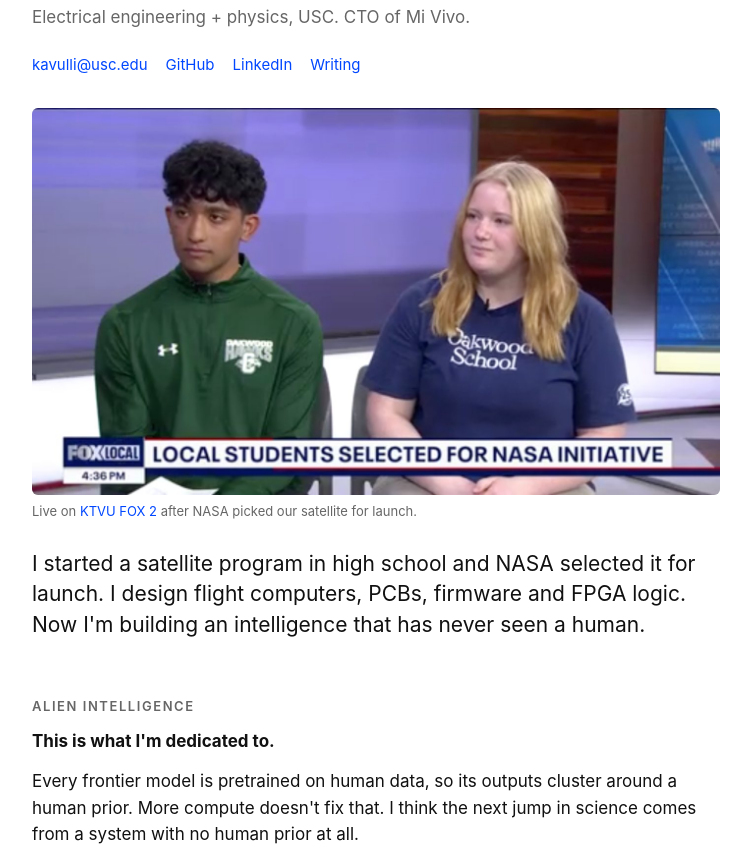
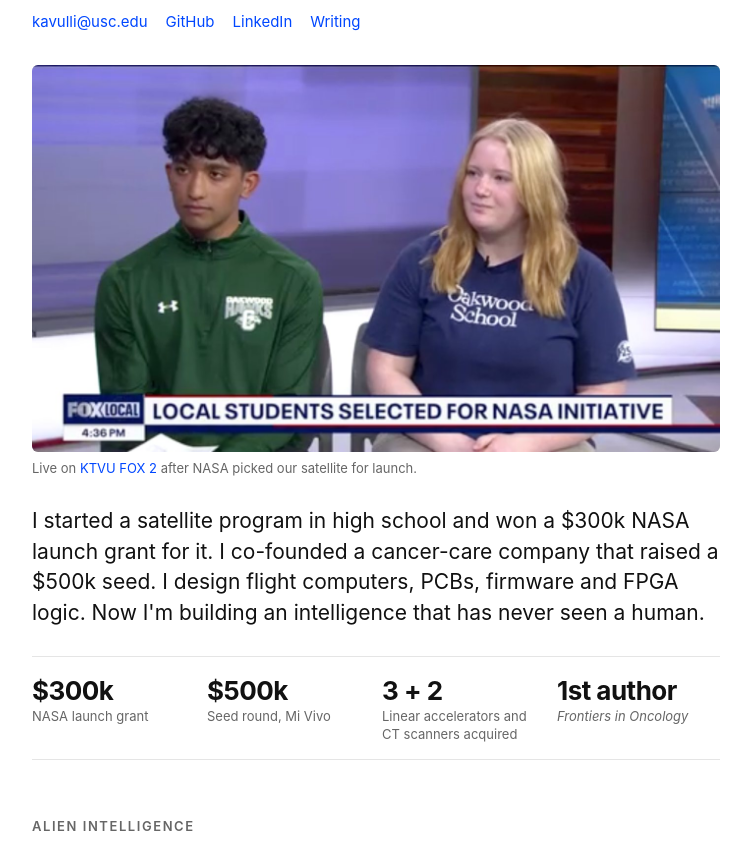
Before and after one commit to rsktaker/rsktaker.github.io, a plain HTML site: page index.html in a window 1280 px wide. Shown: the part 108-953 px from the top of the page, without its empty margins (264-1015 px from the left). Drawn offline with Linux system fonts and the light colour scheme.

Commit message:
Add numbers, seed round, paper

```diff
--- a/index.html
+++ b/index.html
@@ -4,7 +4,7 @@
 <meta charset="utf-8">
 <meta name="viewport" content="width=device-width, initial-scale=1">
 <title>Ruchir Kavulli</title>
-<meta name="description" content="Ruchir Kavulli. Builds satellites, cancer centers, and an intelligence with no human prior.">
+<meta name="description" content="Ruchir Kavulli. Satellites, cancer centers, and an intelligence with no human prior.">
 <meta property="og:image" content="ktvu-studio.jpg">
 <style>
 :root{--bg:#fff;--fg:#111;--mute:#666;--line:#e5e5e5;--link:#0047ff}
@@ -12,7 +12,7 @@
 *{box-sizing:border-box}
 body{margin:0;background:var(--bg);color:var(--fg);font:17px/1.55 ui-sans-serif,-apple-system,"Helvetica Neue",Arial,sans-serif}
 main{max-width:720px;margin:0 auto;padding:56px 16px 80px}
-h1{font-size:44px;line-height:1.05;margin:0 0 10px;letter-spacing:-.02em}
+h1{font-size:44px;line-height:1.05;margin:0 0 16px;letter-spacing:-.02em}
 h2{font-size:13px;text-transform:uppercase;letter-spacing:.12em;color:var(--mute);margin:56px 0 12px;font-weight:600}
 p{margin:0 0 14px}
 a{color:var(--link);text-decoration:none}a:hover{text-decoration:underline}
@@ -30,6 +30,10 @@ ul{padding:0;margin:0;list-style:none}
 li{padding:10px 0;border-top:1px solid var(--line);display:flex;justify-content:space-between;gap:16px}
 li span{color:var(--mute);white-space:nowrap;font-size:15px}
 .big{font-size:21px;line-height:1.45}
+.stats{display:grid;grid-template-columns:repeat(4,1fr);gap:12px;margin:28px 0 0;border-top:1px solid var(--line);border-bottom:1px solid var(--line);padding:16px 0}
+.stats b{display:block;color:var(--fg);font-size:26px;letter-spacing:-.02em}
+.stats div{font-size:13px;color:var(--mute);line-height:1.35}
+@media (max-width:560px){.stats{grid-template-columns:1fr 1fr}}
 @media (max-width:560px){h1{font-size:36px}.grid{grid-template-columns:1fr}li{flex-direction:column;gap:2px}}
 </style>
 </head>
@@ -37,7 +41,6 @@ li span{color:var(--mute);white-space:nowrap;font-size:15px}
 <main>
 
 <h1>Ruchir Kavulli</h1>
-<p class="sub">Electrical engineering + physics, USC. CTO of Mi Vivo.</p>
 <div class="links">
 <a href="mailto:kavulli@usc.edu">kavulli@usc.edu</a>
 <a href="https://github.com/rsktaker">GitHub</a>
@@ -50,7 +53,14 @@ li span{color:var(--mute);white-space:nowrap;font-size:15px}
 <figcaption>Live on <a href="https://www.ktvu.com/video/1431587">KTVU FOX 2</a> after NASA picked our satellite for launch.</figcaption>
 </figure>
 
-<p class="big" style="margin-top:28px">I started a satellite program in high school and NASA selected it for launch. I design flight computers, PCBs, firmware and FPGA logic. Now I'm building an intelligence that has never seen a human.</p>
+<p class="big" style="margin-top:28px">I started a satellite program in high school and won a $300k NASA launch grant for it. I co-founded a cancer-care company that raised a $500k seed. I design flight computers, PCBs, firmware and FPGA logic. Now I'm building an intelligence that has never seen a human.</p>
+
+<div class="stats">
+<div><b>$300k</b>NASA launch grant</div>
+<div><b>$500k</b>Seed round, Mi Vivo</div>
+<div><b>3 + 2</b>Linear accelerators and CT scanners acquired</div>
+<div><b>1st author</b><i>Frontiers in Oncology</i></div>
+</div>
 
 <h2>Alien Intelligence</h2>
 <p><b>This is what I'm dedicated to.</b></p>
@@ -76,16 +86,17 @@ li span{color:var(--mute);white-space:nowrap;font-size:15px}
 </div>
 
 <h2>Mi Vivo</h2>
-<p>I co-founded Mi Vivo and I'm its CTO. We build complete radiotherapy centers inside shipping containers, pre-assembled and plug-and-play, for countries that don't have enough of them. Our oncology software already runs in two hospitals in Honduras. It's a for-profit company with a charity's mission, and I'm committed to it.</p>
-<p>First-author perspective on containerized radiotherapy, accepted at <i>Frontiers in Oncology</i>.</p>
+<p>I co-founded Mi Vivo and I'm its CTO. We build complete radiotherapy centers inside shipping containers, pre-assembled and plug-and-play, for countries that don't have enough of them. We raised a $500k seed round and have acquired 3 linear accelerators and 2 CT scanners. Our oncology software already runs in two hospitals in Honduras, and I've been there twice to deploy it. It's a for-profit company with a charity's mission, and I'm committed to it.</p>
+<p>Paper: <i>"Parts to a whole: pre-assembled, containerized radiotherapy centers for low- and middle-income countries."</i> First author, accepted at <i>Frontiers in Oncology</i>.</p>
 
 <h2>Also</h2>
 <ul>
 <li><div>Ambient Scientific, ultra low-power AI chips. FPGA, Verilog, test rigs</div><span>2022–2024</span></li>
-<li><div>Avionics board, <a href="https://www.uscrpl.com/aftershock-ii">USC Rocket Propulsion Lab</a></div><span>2024</span></li>
+<li><div>HAMSTER avionics board (4-layer), <a href="https://www.uscrpl.com/aftershock-ii">USC Rocket Propulsion Lab</a></div><span>2024</span></li>
 <li><div>.406 Ventures, Venture Fellow</div><span>2025–</span></li>
 <li><div>Entrepreneurs First, Fellow</div><span>2025–2026</span></li>
 <li><div>CoDream, first-cohort resident</div><span>2025</span></li>
+<li><div>TZero, space consulting for early-stage aerospace companies</div><span>2025</span></li>
 <li><div><a href="https://github.com/rsktaker/advertise-to-yourself">Advertise to Yourself</a>, and other tools I build for myself</div><span></span></li>
 </ul>
 
```
